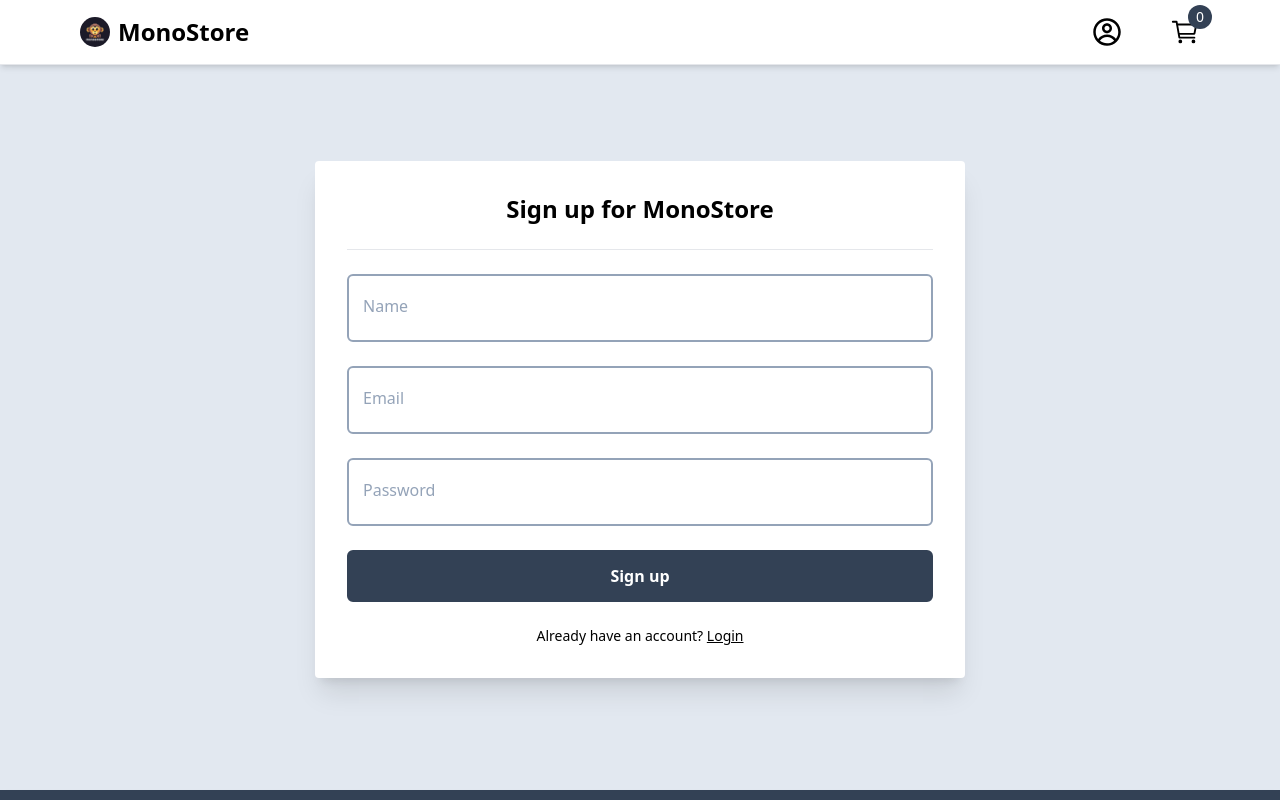
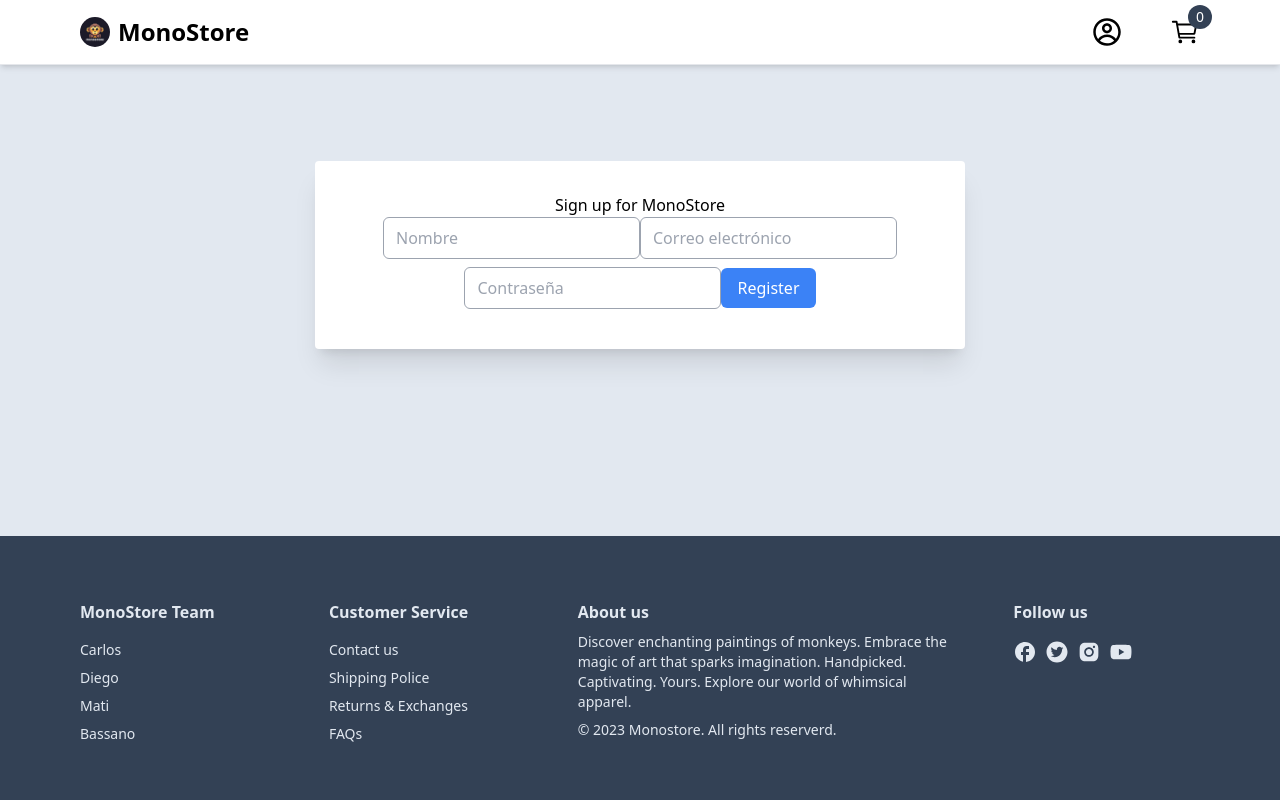
Before and after one commit to ecommerce-proyecto-integrador/frontend, a Next.js app: page /pages/register in a window 1280 px wide. Shown: the top 800 px of the page. Built offline with nearby package versions, Linux system fonts and the light colour scheme.

Commit message:
Fix and update mutation login and register

```diff
--- a/src/app/components/Registration.tsx
+++ b/src/app/components/Registration.tsx
@@ -1,5 +1,6 @@
 'use client';
 import React, { useState } from 'react';
+import { useMutation, gql } from '@apollo/client';
 
 const RegistrationForm: React.FC = () => {
   const [formData, setFormData] = useState({
@@ -8,89 +9,85 @@ const RegistrationForm: React.FC = () => {
     email: '',
     password: '',
   });
+  const [firstName,setFirstName]=useState('');
+  const [email, setEmail] = useState('');
+  const [password, setPassword] = useState('');
 
-  const handleChange = (e: React.ChangeEvent<HTMLInputElement>) => {
-    const { name, value } = e.target;
-    setFormData({
-      ...formData,
-      [name]: value,
-    });
+  const userMutation = gql`
+    mutation createUser($userInput: createUserInput!) {
+      createUserTest(userInput: $userInput)
+    }
+  `;
+
+  const [createUser] = useMutation(userMutation);
+
+  const handleRegister = async () => {
+    try {
+      const { data } = await createUser({
+        variables: {
+          userInput: {
+            nombre:  firstName,
+            correo: email,
+            clave: password,
+
+          },
+        },
+      });
+      const token = data.loginUsersTest;
+      if (token) {
+        console.log('Inicio de sesión exitoso');
+
+
+
+
+
+      } else {
+
+      }
+    } catch (error) {
+      console.error('Error al iniciar sesión:', error);
+
+    }
   };
 
-  const handleSubmit = (e: React.FormEvent) => {
-    e.preventDefault();
-    console.log('Form data submitted:', formData);
-  };
 
   return (
-    <div className="max-w-md mx-auto p-4 bg-white rounded shadow-lg">
-      <h2 className="text-2xl font-semibold text-gray-800 mb-4">Register</h2>
-      <form onSubmit={handleSubmit}>
-        <div className="mb-4">
-          <label htmlFor="firstName" className="text-gray-600 block mb-2">
-            Nombre
-          </label>
+    <div className="text-center">
+
+          <h2>Sign up for MonoStore</h2>
+
           <input
-            type="text"
-            id="firstName"
-            name="firstName"
-            value={formData.firstName}
-            onChange={handleChange}
-            className="w-full p-2 border border-gray-300 rounded focus:outline-none focus:border-cyan-500"
-            required
+            className="border border-gray-400 px-3 py-2 rounded-md mb-2"
+            type="firstname"
+            placeholder="Nombre"
+            value={firstName}
+            onChange={(e) => setFirstName(e.target.value)}
           />
+          <input
+            className="border border-gray-400 px-3 py-2 rounded-md mb-2"
+            type="email"
+            placeholder="Correo electrónico"
+            value={email}
+            onChange={(e) => setEmail(e.target.value)}
+          />
+          <input
+            className="border border-gray-400 px-3 py-2 rounded-md mb-2"
+            type="password"
+            placeholder="Contraseña"
+            value={password}
+            onChange={(e) => setPassword(e.target.value)}
+          />
+          <button
+            className="bg-blue-500 text-white px-4 py-2 rounded-md"
+            onClick={handleRegister}
+          >
+            Log In
+          </button>
+
         </div>
-        <div className="mb-4">
-          <label htmlFor="lastName" className="text-gray-600 block mb-2">
-            Apellido
-          </label>
-          <input
-            type="text"
-            id="lastName"
-            name="lastName"
-            value={formData.lastName}
-            onChange={handleChange}
-            className="w-full p-2 border border-gray-300 rounded focus:outline-none focus:border-cyan-500"
-            required
-          />
-        </div>
-        <div className="mb-4">
-          <label htmlFor="email" className="text-gray-600 block mb-2">
-            Email
-          </label>
-          <input
-            type="email"
-            id="email"
-            name="email"
-            value={formData.email}
-            onChange={handleChange}
-            className="w-full p-2 border border-gray-300 rounded focus:outline-none focus:border-cyan-500"
-            required
-          />
-        </div>
-        <div className="mb-4">
-          <label htmlFor="password" className="text-gray-600 block mb-2">
-            Contraseña
-          </label>
-          <input
-            type="password"
-            id="password"
-            name="password"
-            value={formData.password}
-            onChange={handleChange}
-            className="w-full p-2 border border-gray-300 rounded focus:outline-none focus:border-cyan-500"
-            required
-          />
-        </div>
-        <button
-          type="submit"
-          className="bg-cyan-500 text-white py-2 px-4 rounded hover:bg-cyan-600 transition duration-300 ease-in-out"
-        >
-          Registar
-        </button>
-      </form>
-    </div>
-  );
-};
+      )};
+
+
+
 
 export default RegistrationForm;
--- a/src/app/components/login/LoginForm.tsx
+++ b/src/app/components/login/LoginForm.tsx
@@ -1,40 +1,86 @@
-'use client';
-import { useState } from "react";
-import Input from "../input/Input";
-import Heading from "../product/Heading";
-import { useForm, FieldValues, SubmitHandler } from "react-hook-form";
-import Button from "../Button";
-import Link from "next/link";
-import { AiOutlineGoogle } from "react-icons/ai";
+"use client"
+import React, { useState } from 'react';
+import { useMutation, gql } from '@apollo/client';
+import AsyncStorage from '@react-native-async-storage/async-storage';
 
-const LoginForm = () => {
-    const [isLoading, setIsLoading] = useState(false);
-    const { register, handleSubmit, formState: {errors} } = useForm<FieldValues>({
-        defaultValues:{
-            email: '',
-            password: '',
+
+function LoginForm() {
+  const [email, setEmail] = useState('');
+  const [password, setPassword] = useState('');
+  const [loginError, setLoginError] = useState('');
+  const [isLoggedIn, setIsLoggedIn] = useState(false);
+
+
+  const loginMutation = gql`
+    mutation LoginUser($loginInput: LoginUserInput!) {
+      loginUsersTest(loginInput: $loginInput)
+    }
+  `;
+
+
+  const [loginUser] = useMutation(loginMutation);
+
+    const handleLogin = async () => {
+      try {
+        const { data } = await loginUser({
+          variables: {
+            loginInput: {
+              clave: password,
+              correo: email,
+            },
+          },
+        });
+        const token = data.loginUsersTest;
+        if (token) {
+          console.log('Inicio de sesión exitoso');
+          await AsyncStorage.setItem('userToken', token);
+
+
+
+
+        } else {
+          setLoginError('Correo o contraseña inválidos.');
         }
-    });
-
-    const onSubmit: SubmitHandler<FieldValues> = (data) => {
-        setIsLoading(true);
-        console.log(data);
-    }
+      } catch (error) {
+        console.error('Error al iniciar sesión:', error);
+        setLoginError('Error al iniciar sesión. Inténtalo de nuevo.');
+      }
+    };
 
     return (
-        <>
-        <Heading title="Login to MonoStore"/>
-        {/*<Button label="Continue with Google" icon={AiOutlineGoogle} onClick={() => {}}></Button>*/}
-        <hr className="bg-slate-500 w-full h-px"/>
-        <Input id="email" label="Email" disabled={isLoading} register={register} errors={errors} required/>
-        <Input id="password" label="Password" disabled={isLoading} register={register} errors={errors} required type="password"/>
-        <Button label={isLoading ? "Loading" : "Login"} onClick={handleSubmit(onSubmit)} />
-        <div className="flex gap-20">
-            <p className="text-sm">Do not have an account?{" "}<Link className="underline" href='/pages/register'>Sign up</Link></p>
-            <p className="text-sm">Forgot your password?{" "}<Link className="underline" href='/pages/loginlab/pass-recovery'>Recover it</Link></p>
-        </div>
-        </>
-    )
-};
+      <div className="text-center">
+        {isLoggedIn ? (
+          <div>
+            <h2>¡Bienvenido!</h2>
+          </div>
+        ) : (
+          <div>
+            <h2>Login to MonoStore</h2>
+            <input
+              className="border border-gray-400 px-3 py-2 rounded-md mb-2"
+              type="email"
+              placeholder="Correo electrónico"
+              value={email}
+              onChange={(e) => setEmail(e.target.value)}
+            />
+            <input
+              className="border border-gray-400 px-3 py-2 rounded-md mb-2"
+              type="password"
+              placeholder="Contraseña"
+              value={password}
+              onChange={(e) => setPassword(e.target.value)}
+            />
+            <button
+              className="bg-blue-500 text-white px-4 py-2 rounded-md"
+              onClick={handleLogin}
+            >
+              Log In
+            </button>
+            {loginError && <p className="text-red-500">{loginError}</p>}
+          </div>
+        )}
+      </div>
+    );
+  }
 
-export default LoginForm;
+  export default LoginForm;
--- a/src/app/components/register/RegisterForm.tsx
+++ b/src/app/components/register/RegisterForm.tsx
@@ -1,40 +1,83 @@
 'use client';
-import { useState } from "react";
-import Input from "../input/Input";
-import Heading from "../product/Heading";
-import { useForm, FieldValues, SubmitHandler } from "react-hook-form";
-import Button from "../Button";
-import Link from "next/link";
-import { AiOutlineGoogle } from "react-icons/ai";
+import React, { useState } from 'react';
+import { useMutation, gql } from '@apollo/client';
 
-const RegisterForm = () => {
-    const [isLoading, setIsLoading] = useState(false);
-    const { register, handleSubmit, formState: {errors} } = useForm<FieldValues>({
-        defaultValues:{
-            name: '',
-            email: '',
-            password: '',
-        }
-    });
+const RegisterForm: React.FC = () => {
+  const [formData, setFormData] = useState({
+    firstName: '',
+    lastName: '',
+    email: '',
+    password: '',
+  });
+  const [firstName,setFirstName]=useState('');
+  const [email, setEmail] = useState('');
+  const [password, setPassword] = useState('');
 
-    const onSubmit: SubmitHandler<FieldValues> = (data) => {
-        setIsLoading(true);
-        console.log(data);
+  const userMutation = gql`
+    mutation createUser($userInput: createUserInput!) {
+      createUserTest(userInput: $userInput)
+    }
+  `;
+
+  const [createUser] = useMutation(userMutation);
+
+  const handleRegister = async () => {
+    try {
+      const { data } = await createUser({
+        variables: {
+          userInput: {
+            nombre:  firstName,
+            correo: email,
+            clave: password,
+
+          },
+        },
+      });
+
+    } catch (error) {
+      console.error('Error al registrarse', error);
 
     }
+  };
 
-    return (
-        <>
-        <Heading title="Sign up for MonoStore"/>
-        {/*<Button label="Sign up with Google" icon={AiOutlineGoogle} onClick={() => {}}></Button>*/}
-        <hr className="bg-slate-500 w-full h-px"/>
-        <Input id="name" label="Name" disabled={isLoading} register={register} errors={errors} required/>
-        <Input id="e-mail" label="Email" disabled={isLoading} register={register} errors={errors} required/>
-        <Input id="password" label="Password" disabled={isLoading} register={register} errors={errors} required type="password"/>
-        <Button label={isLoading ? "Loading" : "Sign up"} onClick={handleSubmit(onSubmit)} />
-        <p className="text-sm">Already have an account?{" "}<Link className="underline" href='/pages/loginlab'>Login</Link></p>
-        </>
-    )
-}
+
+  return (
+    <div className="text-center">
+
+          <h2>Sign up for MonoStore</h2>
+
+          <input
+            className="border border-gray-400 px-3 py-2 rounded-md mb-2"
+            type="firstname"
+            placeholder="Nombre"
+            value={firstName}
+            onChange={(e) => setFirstName(e.target.value)}
+          />
+          <input
+            className="border border-gray-400 px-3 py-2 rounded-md mb-2"
+            type="email"
+            placeholder="Correo electrónico"
+            value={email}
+            onChange={(e) => setEmail(e.target.value)}
+          />
+          <input
+            className="border border-gray-400 px-3 py-2 rounded-md mb-2"
+            type="password"
+            placeholder="Contraseña"
+            value={password}
+            onChange={(e) => setPassword(e.target.value)}
+          />
+          <button
+            className="bg-blue-500 text-white px-4 py-2 rounded-md"
+            onClick={handleRegister}
+          >
+            Register
+          </button>
+
+        </div>
+      )};
+
+
+
 
 export default RegisterForm;
--- a/src/app/page.tsx
+++ b/src/app/page.tsx
@@ -1,7 +1,7 @@
 import Products from './components/product/Products';
 import Features from './components/features/Features';
 import Landing from './pages/landing/page';
-import LoginForm from './pages/login/page';
+
 import GraphQlProvider from './GraphQLProvider';
 import { products } from '../../utils/products';
 import Container from './components/Container';
@@ -11,7 +11,8 @@ import { loadErrorMessages, loadDevMessages } from "@apollo/client/dev";
 
 const Home: React.FC = () => {
   return (
-      <GraphQlProvider children={undefined} >
+      <GraphQlProvider  children={undefined}  >
+
         <Landing />
       </GraphQlProvider>
   );
--- a/src/app/pages/loginlab/page.tsx
+++ b/src/app/pages/loginlab/page.tsx
@@ -1,14 +1,19 @@
 import Container from "@/app/components/Container";
 import FormWrap from "@/app/components/FormWrap";
 import LoginForm from "../../components/login/LoginForm";//loginform del componente
+import GraphQlProvider from '../../GraphQLProvider';
 
 const LoginLab: React.FC = () => {
     return (
+        <GraphQlProvider  children={undefined}  >
+
         <Container>
             <FormWrap>
                 <LoginForm />
             </FormWrap>
         </Container>
+      </GraphQlProvider>
+
     );
 };
 
```
Also changed, not shown: src/app/pages/landing/page.tsx (+20 -31 lines), src/app/pages/register/page.tsx (+7 -1 lines).
